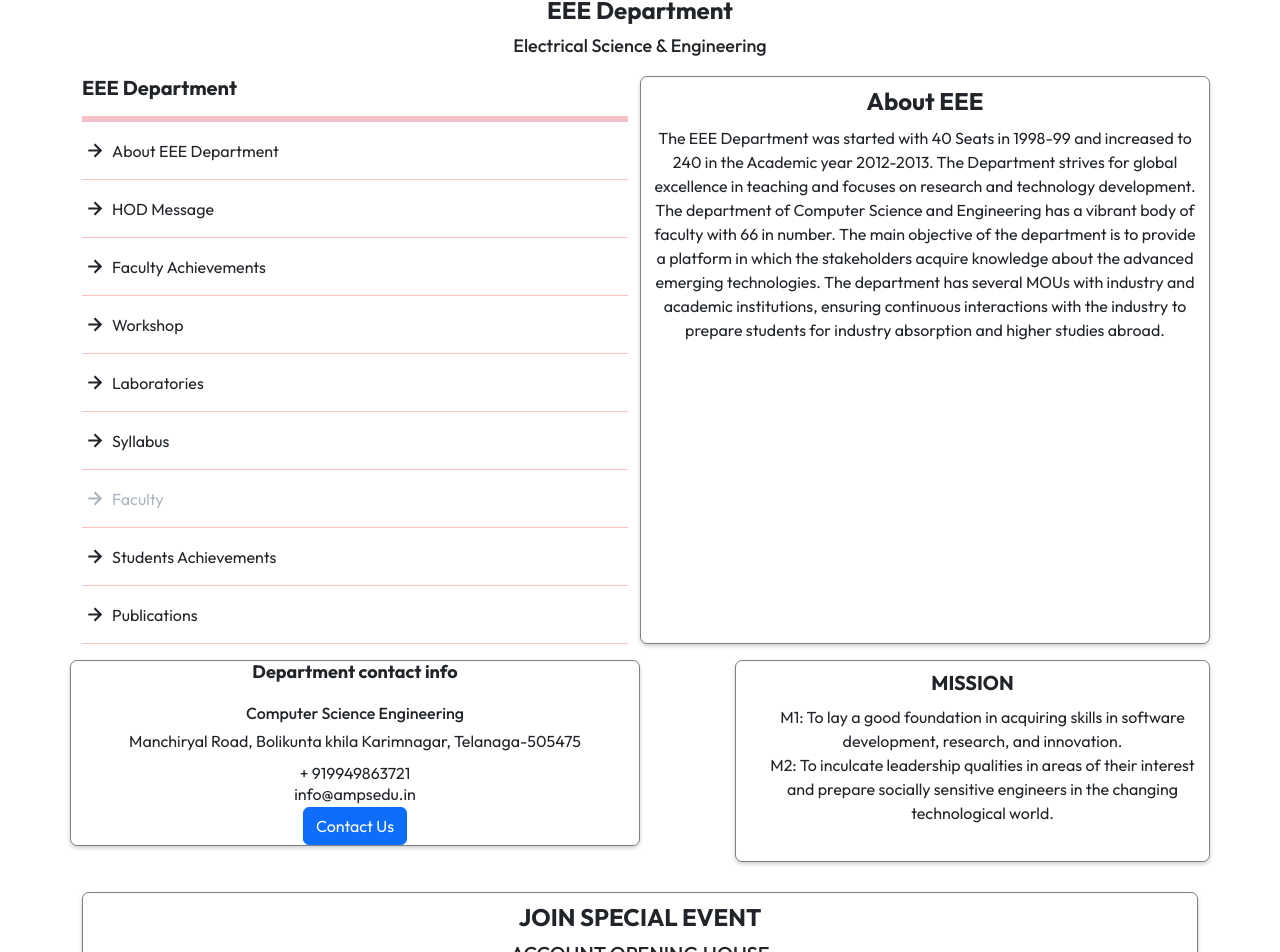
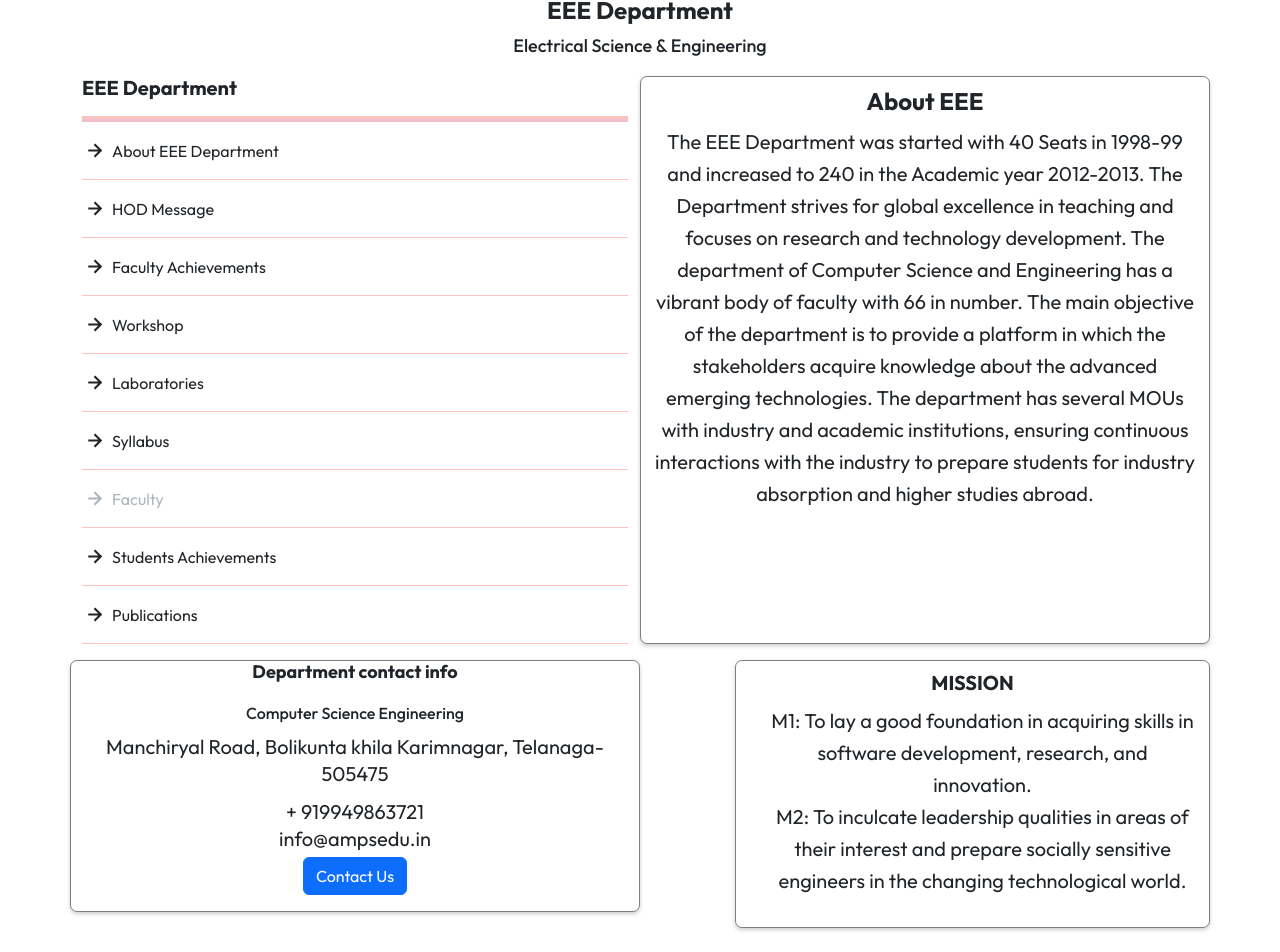
Before and after one commit to parusharam1425/amps_College_Web, a React (Create React App) app: page /departments/eee in a window 1280 px wide. Shown: the part 280-1232 px from the top of the page. Built offline with nearby package versions, Linux system fonts and the light colour scheme.

Commit message:
css Updated

```diff
--- a/src/components/Departments/Department.css
+++ b/src/components/Departments/Department.css
@@ -96,9 +96,13 @@
 
   .cse-para {
     margin-bottom: 20px;
+    line-height: 2rem;
+    font-size: 20px;
   }
   .contact{
     margin-right: 2rem;
+    line-height: 2rem;
+    font-size: 20px;
   }
 
   .mission-heading {
@@ -106,10 +110,15 @@
     font-weight: bold;
     margin-bottom: 10px;
   }
+  .pas{
+    line-height: 1.7rem;
+  }
 
   .mission-para {
     padding-left: 20px;
     margin-bottom: 20px;
+    line-height: 2rem;
+    font-size: 20px;
   }
 
   .last-one {
```
